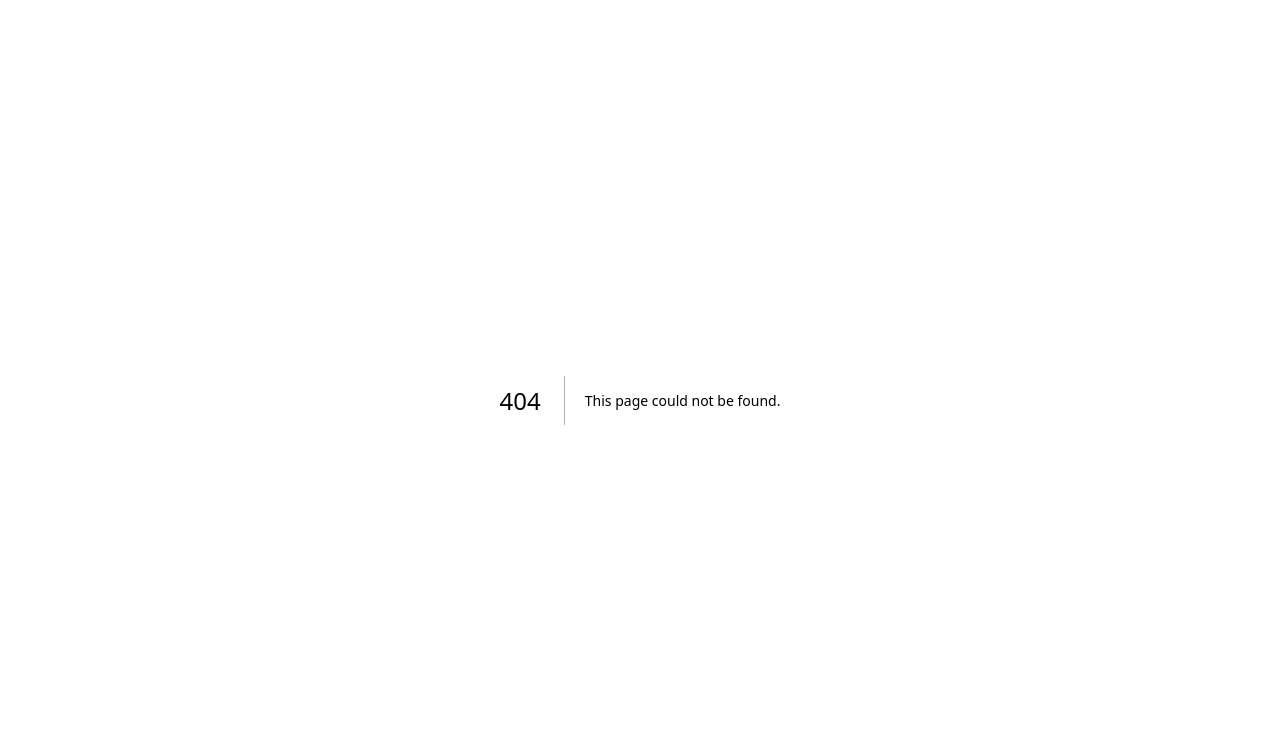
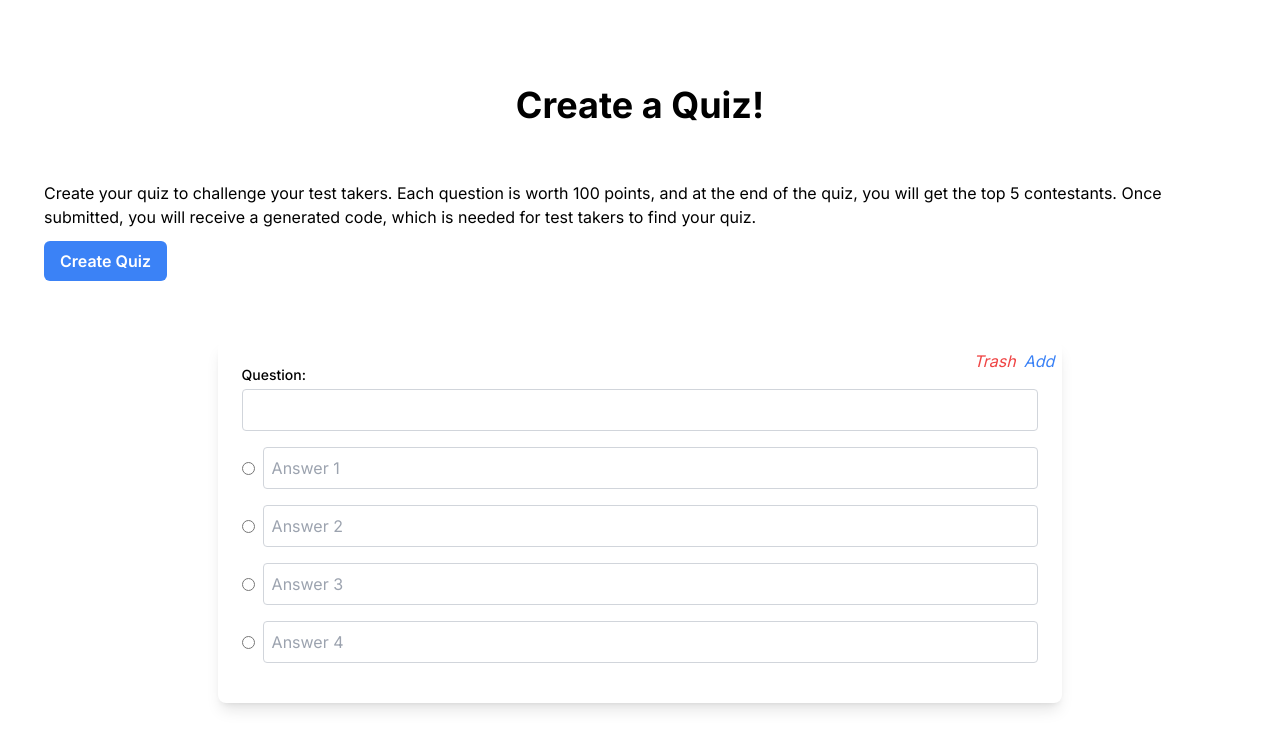
Before and after one commit to guadalupejara/gameHive, a Next.js app: page /testMaker/createQuiz in a window 1280 px wide. Before the commit this address had no page. Shown: the top 748 px of the page. Built offline with nearby package versions, Linux system fonts and the light colour scheme.

Commit message:
feat: created test maker quiz creation page. utilizes state to keep track of questions and answers

```diff
--- /dev/null
+++ b/app/components/commonComponents/scrollToTop.tsx
@@ -0,0 +1,38 @@
+import React, { useEffect, useState } from 'react';
+
+
+const ScrollToTopButton = () => {
+  const [isVisible, setIsVisible] = useState(false);
+
+  const handleScroll = () => {
+    const currentScrollPos = window.pageYOffset;
+    setIsVisible(currentScrollPos > 100); //
+  };
+
+  const scrollToTop = () => {
+    window.scrollTo({
+      top: 0,
+      behavior: 'smooth',
+    });
+  };
+
+  useEffect(() => {
+    window.addEventListener('scroll', handleScroll);
+    return () => window.removeEventListener('scroll', handleScroll);
+  }, []);
+
+  return (
+    <button
+      className={`fixed bottom-4 right-4 ${
+        isVisible ? 'opacity-100' : 'opacity-0'
+      } rounded-full p-3 text-white shadow-lg transition-opacity duration-300`}
+      style={{ backgroundColor: '#4442E3' }}
+      onClick={scrollToTop}
+      aria-label="Scroll to top"
+    >
+      <i className="fa-solid fa-chevron-up"></i>
+    </button>
+  );
+};
+
+export default ScrollToTopButton;
--- /dev/null
+++ b/app/components/quizComponents/quizCard.tsx
@@ -0,0 +1,89 @@
+
+'use client'
+import React, { useState, useEffect } from 'react';
+
+interface QuizCardProps {
+  onAdd: () => void;
+  onDelete: () => void;
+  onUpdate: (index: number, question: string, answers: string[], correctAnswer: number | null) => void;
+  index: number;
+}
+
+const QuizCard: React.FC<QuizCardProps> = ({ onAdd, onDelete, onUpdate, index }) => {
+  const [question, setQuestion] = useState('');
+  const [answers, setAnswers] = useState(['', '', '', '']);
+  const [correctAnswer, setCorrectAnswer] = useState<number | null>(null);
+
+  const handleAnswerChange = (index: number, value: string) => {
+    const updatedAnswers = [...answers];
+    updatedAnswers[index] = value;
+    setAnswers(updatedAnswers);
+  };
+
+  const handleCorrectAnswerChange = (index: number) => {
+    setCorrectAnswer(index);
+  };
+
+  // Debounce the onUpdate call to avoid too many updates in quick succession
+  useEffect(() => {
+    const timeoutId = setTimeout(() => {
+      onUpdate(index, question, answers, correctAnswer);
+    }, 300); // Delay to reduce frequency of updates
+
+    return () => clearTimeout(timeoutId);
+  }, [question, answers, correctAnswer]);
+
+  return (
+    <div className="relative bg-white p-6 rounded-lg shadow-lg w-[66vw] mx-auto mb-3">
+      <div className="absolute top-2 right-2 flex space-x-2">
+        <button
+          className="text-red-500 hover:text-red-700"
+          onClick={onDelete}
+        >
+          <i className="fa-solid fa-trash-can">Trash</i>
+        </button>
+        <button
+          className="text-blue-500 hover:text-blue-700"
+          onClick={onAdd}
+        >
+          <i className="fa-regular fa-square-plus">Add</i>
+        </button>
+      </div>
+      <div className="mb-4">
+        <label className="block text-sm font-medium mb-1">Question:</label>
+        <input
+          type="text"
+          value={question}
+          onChange={(e) => setQuestion(e.target.value)}
+          className="w-full p-2 border border-gray-300 rounded"
+        />
+      </div>
+
+      {answers.map((answer, answerIndex) => (
+        <div key={answerIndex} className="mb-4">
+          <div className="flex items-center mb-2">
+            <input
+              type="radio"
+              name={`correctAnswer-${index}`}
+              checked={correctAnswer === answerIndex}
+              onChange={() => handleCorrectAnswerChange(answerIndex)}
+              className="mr-2"
+            />
+            <input
+              type="text"
+              value={answer}
+              onChange={(e) => handleAnswerChange(answerIndex, e.target.value)}
+              className={`w-full p-2 border rounded ${correctAnswer === answerIndex ? 'border-green-500' : 'border-gray-300'}`}
+              placeholder={`Answer ${answerIndex + 1}`}
+            />
+          </div>
+          {correctAnswer === answerIndex && (
+            <p className="text-green-500 text-sm ml-8">Correct Answer</p>
+          )}
+        </div>
+      ))}
+    </div>
+  );
+};
+
+export default QuizCard;
--- /dev/null
+++ b/app/components/samplePage.tsx
@@ -0,0 +1,9 @@
+
+import React from 'react'
+export default function samplePage() {
+    return (
+      <main className="flex min-h-screen items-center justify-center p-24">
+        <h1 className="text-4xl font-bold">Template for a Page</h1>
+      </main>
+    );
+  }
--- /dev/null
+++ b/app/testMaker/createQuiz/page.tsx
@@ -0,0 +1,65 @@
+
+'use client'
+import React, { useState } from 'react';
+import QuizCard from '@/app/components/quizComponents/quizCard';
+import Button from '@/app/components/commonComponents/button';
+import ScrollToTopButton from '@/app/components/commonComponents/scrollToTop';
+
+interface Card {
+  id: number;
+  question: string;
+  answers: string[];
+  correctAnswer: number | null;
+}
+
+const CreateQuiz: React.FC = () => {
+  const [cards, setCards] = useState<Card[]>([{ id: 0, question: '', answers: ['', '', '', ''], correctAnswer: null }]);
+
+  const handleAddCard = () => {
+    setCards([...cards, { id: cards.length, question: '', answers: ['', '', '', ''], correctAnswer: null }]);
+  };
+
+  const handleDeleteCard = (id: number) => {
+    setCards(cards.filter((card) => card.id !== id));
+  };
+
+  const handleUpdateCard = (index: number, question: string, answers: string[], correctAnswer: number | null) => {
+    const updatedCards = [...cards];
+    updatedCards[index] = { ...updatedCards[index], question, answers, correctAnswer };
+    setCards(updatedCards);
+  };
+
+  const handleSubmit = () => {
+    console.log("Submit quiz", cards);
+  };
+
+  return (
+    <main className="flex min-h-screen flex-col items-center justify-center p-5">
+      <h1 className="text-4xl font-bold mb-8">Create a Quiz!</h1>
+      <div className='mb-9 p-6'>
+        <p>
+          Create your quiz to challenge your test takers. Each question is worth 100 points, and at the end of the quiz, you will get the top 5 contestants. Once submitted, you will receive a generated code, which is needed for test takers to find your quiz.
+        </p>
+        <Button
+          label="Create Quiz"
+          onClick={handleSubmit}
+          className="bg-blue-500 hover:bg-blue-600 mt-3"
+        />
+      </div>
+      <div>
+        {cards.map((card, index) => (
+          <QuizCard
+            key={card.id}
+            index={index}
+            onAdd={handleAddCard}
+            onDelete={() => handleDeleteCard(card.id)}
+            onUpdate={handleUpdateCard}
+          />
+        ))}
+      </div>
+      <ScrollToTopButton />
+    </main>
+  );
+};
+
+export default CreateQuiz;
--- a/app/testMaker/dashboard/page.tsx
+++ b/app/testMaker/dashboard/page.tsx
@@ -1,10 +1,12 @@
 'use client'
 import React from 'react'
+import { useRouter } from 'next/navigation';
 
 export default function Dashboard() {
-  // Function to handle button click
+    const router = useRouter();
   const handleCreateQuiz = () => {
     console.log("Make a quiz");
+    router.push('/testMaker/createQuiz');
   };
 
   return (
--- a/package.json
+++ b/package.json
@@ -9,6 +9,8 @@
     "lint": "next lint"
   },
   "dependencies": {
+    "@fortawesome/fontawesome-free": "^6.6.0",
+    "@fortawesome/fontawesome-svg-core": "^6.6.0",
     "dotenv": "^16.4.5",
     "firebase": "^10.12.4",
     "next": "14.2.5",
```
Also changed, not shown: 1 other file (tests, documents, lock files or other folders).
